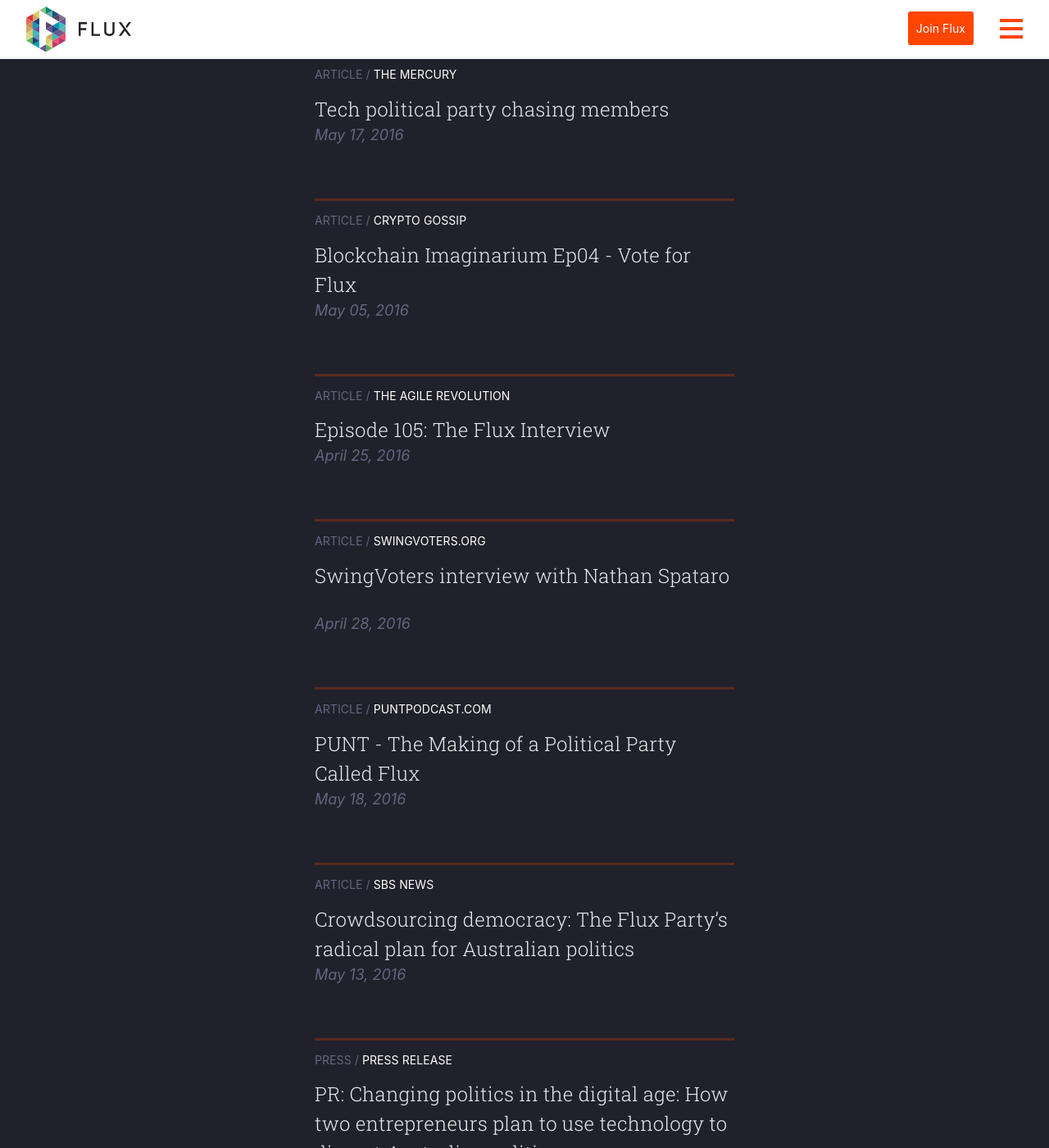
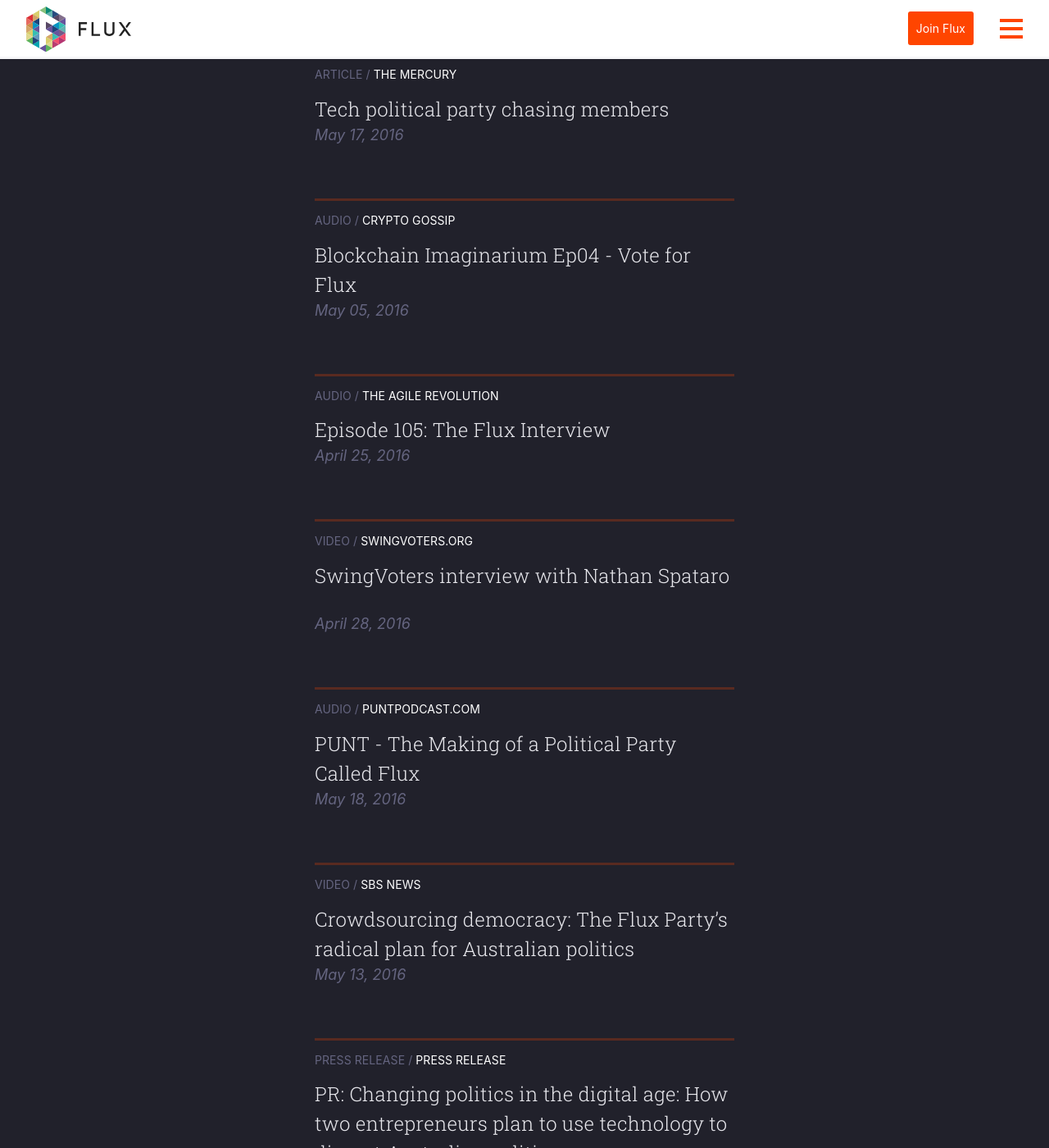
Before and after one commit to voteflux/flux-website-v2, a Jekyll site: the page built from press.html, in a window 1280 px wide and 1400 px high, scrolled down 1099 px. Shown: the whole window at 82% size. Built offline with Jekyll 4.4.1, drawn with Linux system fonts in a browser that asks for light colours; some of the changed text lies outside the part shown.

Commit message:
Print `type` property instead of always 'article'

```diff
--- a/press.html
+++ b/press.html
@@ -20,13 +20,8 @@
           <hr class="border-bottom accent-muted mb1 muted">
           <div class="flex flex-column justify-between height-2 mb4">
             <div>
-              {% if article.publishedIn == 'Press Release' %}
-                <h4 class="h5 mb2 gray">PRESS / <span class="white">{{article.publishedIn | upcase }}</span>
-                </h4>
-              {% else %}
-                <h4 class="h5 mb2 gray">ARTICLE / <span class="white">{{article.publishedIn | upcase }}</span>
-                </h4>
-              {% endif %}
+              <h4 class="h5 mb2 gray">{{article.type | upcase}} / <span class="white">{{article.publishedIn | upcase }}</span>
+              </h4>
               <a href="{{ article.url }}" target="_blank" class="link-reset block hover-show-child">
                 <h2 class="h3 sm-h2 h-font light line-height-4 accent-on-hover transition-fast inline">
                   {{article.title}}
```
